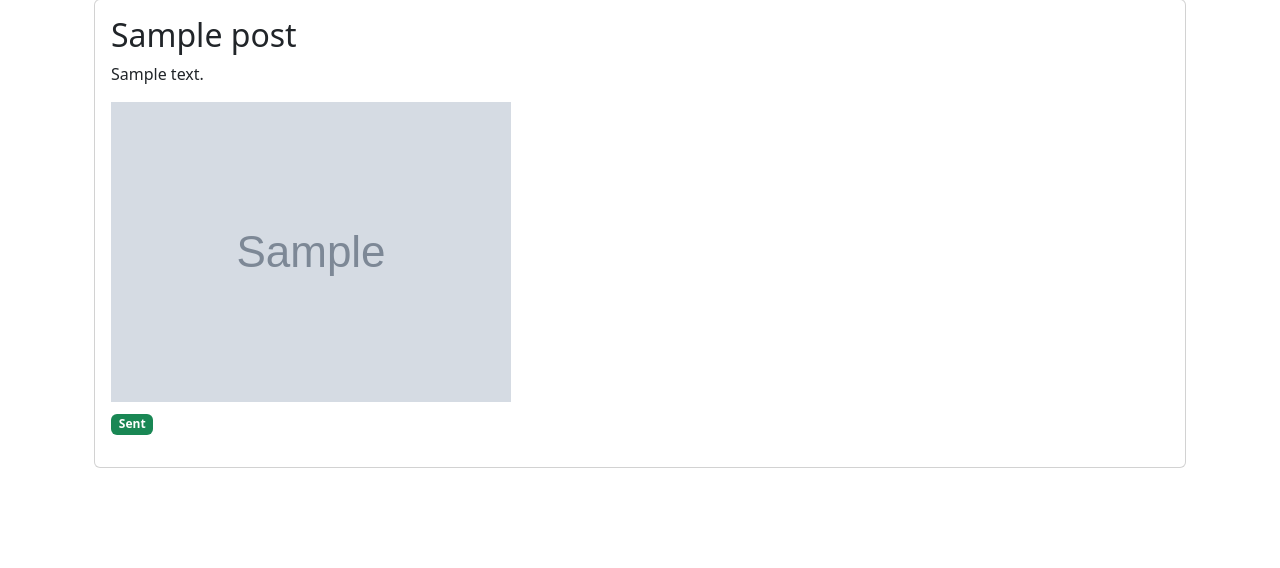
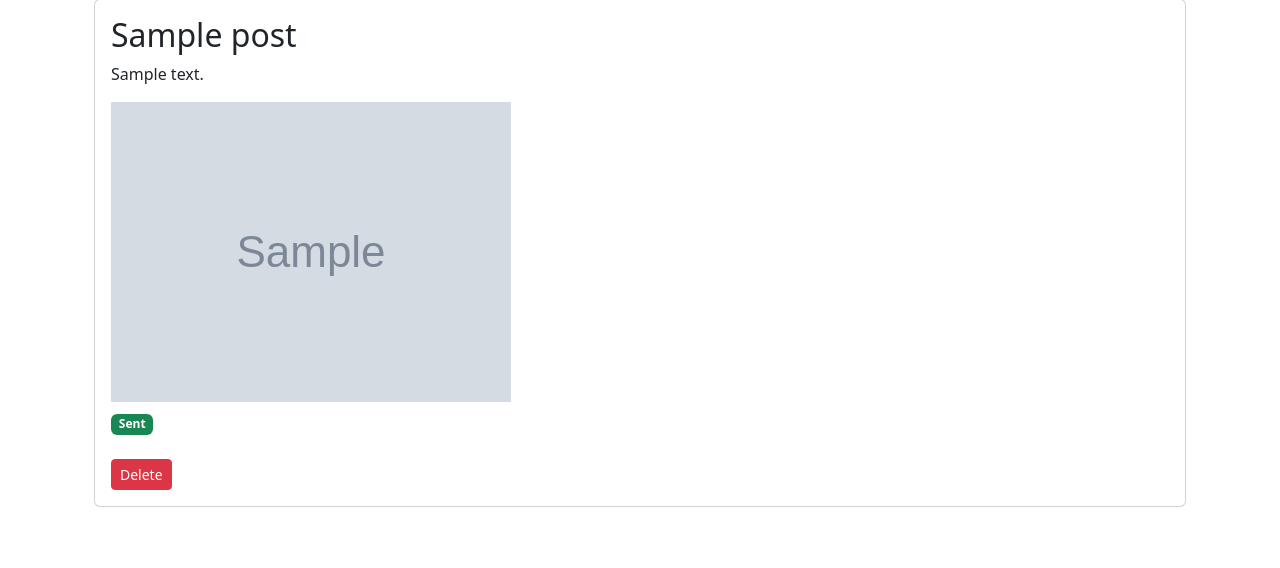
Before and after one commit to preahs/Postette, a Flask app: page / in a window 1280 px wide. Shown: the part 232-800 px from the top of the page. Run offline with Flask 3, Linux system fonts and the light colour scheme; tables that the repository leaves empty hold one stand-in row (values such as "Sample post"); grey boxes marked "Sample" are stand-in pictures.

Commit message:
Add delete functionality
Able to delete existing posts now.

```diff
--- a/app/forms.py
+++ b/app/forms.py
@@ -1,7 +1,7 @@
 from flask_wtf import FlaskForm
 from wtforms import StringField, TextAreaField, SubmitField, SelectMultipleField
 from wtforms.validators import DataRequired
-from flask_wtf.file import FileField, FileAllowed
+from flask_wtf.file import MultipleFileField, FileAllowed
 from wtforms.widgets import ListWidget, CheckboxInput
 
 class MultiCheckboxField(SelectMultipleField):
@@ -11,5 +11,7 @@ class MultiCheckboxField(SelectMultipleField):
 class PostForm(FlaskForm):
     title = StringField('Title', validators=[DataRequired()])
     content = TextAreaField('Content', validators=[DataRequired()])
-    images = FileField('Images', render_kw={'multiple': True}, validators=[FileAllowed(['jpg', 'png', 'jpeg', 'gif'], 'Images only!')])
+    images = MultipleFileField('Images', validators=[
+        FileAllowed(['jpg', 'jpeg', 'png', 'gif', 'bmp'], 'Images only!')
+    ])
     submit = SubmitField('Create Post')
--- a/app/routes.py
+++ b/app/routes.py
@@ -21,17 +21,19 @@ def create_post():
     if form.validate_on_submit():
         image_filenames = []
 
-        for image in form.images.data:
-            if isinstance(image, FileStorage) and image.filename:
-                filename = secure_filename(image.filename)
-                image_path = os.path.join(current_app.config['UPLOAD_FOLDER'], filename)
-                image.save(image_path)
-                image_filenames.append(filename)
+        # Safely iterate only if form.images.data is a list
+        if form.images.data:
+            for image in form.images.data:
+                if isinstance(image, FileStorage) and image.filename:
+                    filename = secure_filename(image.filename)
+                    image_path = os.path.join(current_app.config['UPLOAD_FOLDER'], filename)
+                    image.save(image_path)
+                    image_filenames.append(filename)
 
         post = Post(
             title=form.title.data,
             content=form.content.data,
-            image_filenames=",".join(image_filenames)
+            image_filenames=",".join(image_filenames) if image_filenames else ""
         )
 
         db.session.add(post)
@@ -83,3 +85,20 @@ def send_newsletter():
 
     flash("Newsletter sent successfully!", "success")
     return redirect(url_for('main.index'))
+
+@main.route('/delete/<int:post_id>', methods=['POST'])
+def delete_post(post_id):
+    post = Post.query.get_or_404(post_id)
+
+    # Delete image files
+    if post.image_filenames:
+        for filename in post.image_filenames.split(','):
+            if filename.strip():
+                image_path = os.path.join(current_app.config['UPLOAD_FOLDER'], filename.strip())
+                if os.path.exists(image_path):
+                    os.remove(image_path)
+
+    db.session.delete(post)
+    db.session.commit()
+    flash("Post deleted successfully.", "success")
+    return redirect(url_for('main.index'))
--- a/app/templates/index.html
+++ b/app/templates/index.html
@@ -20,6 +20,17 @@
         {% else %}
           <p><span class="badge bg-warning text-dark">Unsent</span></p>
         {% endif %}
+
+        <!-- Delete Button -->
+        <form action="{{ url_for('main.delete_post', post_id=post.id) }}" method="POST" style="display: inline;">
+          {% if csrf_token %}
+            {{ csrf_token() }}
+          {% endif %}
+          <button type="submit" class="btn btn-sm btn-danger mt-2"
+                  onclick="return confirm('Are you sure you want to delete this post?');">
+            Delete
+          </button>
+        </form>
       </div>
     </div>
   {% else %}
--- a/requirements.txt
+++ b/requirements.txt
@@ -5,13 +5,16 @@ Flask==3.1.1
 Flask-Mail==0.10.0
 Flask-Migrate==4.1.0
 Flask-SQLAlchemy==3.1.1
+Flask-WTF==1.2.2
 greenlet==3.2.3
 itsdangerous==2.2.0
 Jinja2==3.1.6
 Mako==1.3.10
 MarkupSafe==3.0.2
+python-dotenv==1.1.0
 setuptools==80.9.0
 SQLAlchemy==2.0.41
 typing_extensions==4.14.0
 Werkzeug==3.1.3
 wheel==0.45.1
+WTForms==3.2.1
```
Also changed, not shown: app/static/uploads/Screenshot_from_2025-05-19_22-28-36.png (deleted), app/static/uploads/b.jpeg (deleted), app/static/uploads/configurepihole.png (deleted), app/static/uploads/kagrenak.jpg (deleted), app/static/uploads/routerscreen.png (deleted), instance/newsletter.db.
